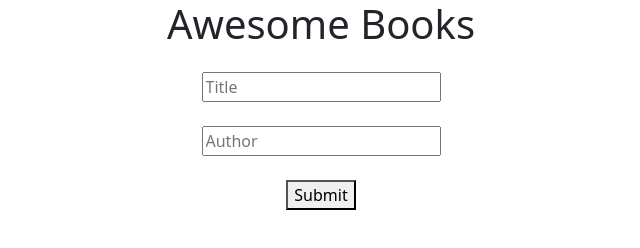
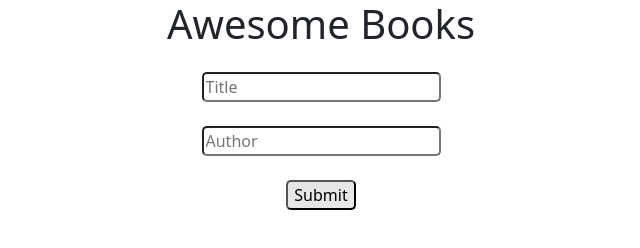
Before and after one commit to igorkol91/AwesomeBooks, a website with bundled scripts: page index.html in a window 1280 px wide. Shown: the whole page, without its empty margins (319-959 px from the left). Built offline with nearby package versions, Linux system fonts and the light colour scheme.

Commit message:
Add styling to input and button

```diff
--- a/index.html
+++ b/index.html
@@ -6,17 +6,18 @@
     <meta name="viewport" content="width=device-width, initial-scale=1.0">
     <link href="https://cdn.jsdelivr.net/npm/bootstrap@5.1.0/dist/css/bootstrap.min.css" rel="stylesheet" integrity="sha384-KyZXEAg3QhqLMpG8r+8fhAXLRk2vvoC2f3B09zVXn8CA5QIVfZOJ3BCsw2P0p/We" crossorigin="anonymous">
     <title>AwesomeBooks</title>
+    <link href="style.css" rel="stylesheet"/>
 </head>
 <body class="d-flex align-items-center text-center flex-column">
     <h1>Awesome Books</h1>
     <ul id="book-container" class="w-50 d-flex flex-column align-items-center">
     </ul>
     <form>
-        <input type="text" name="bookname" id="bookname" placeholder="Title" required>
+        <input type="text" name="bookname" id="bookname" placeholder="Title" required class="input">
         <br><br>
-        <input type="text" name="authoname" id="authorname" placeholder="Author" required>
+        <input type="text" name="authoname" id="authorname" placeholder="Author" required class="input">
         <br><br>
-        <button id="createNewButton" type="button">Submit</button>
+        <button id="createNewButton" type="button" class="enter-btn">Submit</button>
     </form>
     <script src="./main.js" type="module"></script>
 </body>
--- a/style.css
+++ b/style.css
@@ -1,3 +1,12 @@
 * {
   margin: 0;
 }
+
+.input {
+  border-radius: 5px;
+}
+
+.enter-btn {
+  border-radius: 5px;
+  background-color: rgb(230, 230, 230);
+}
```
